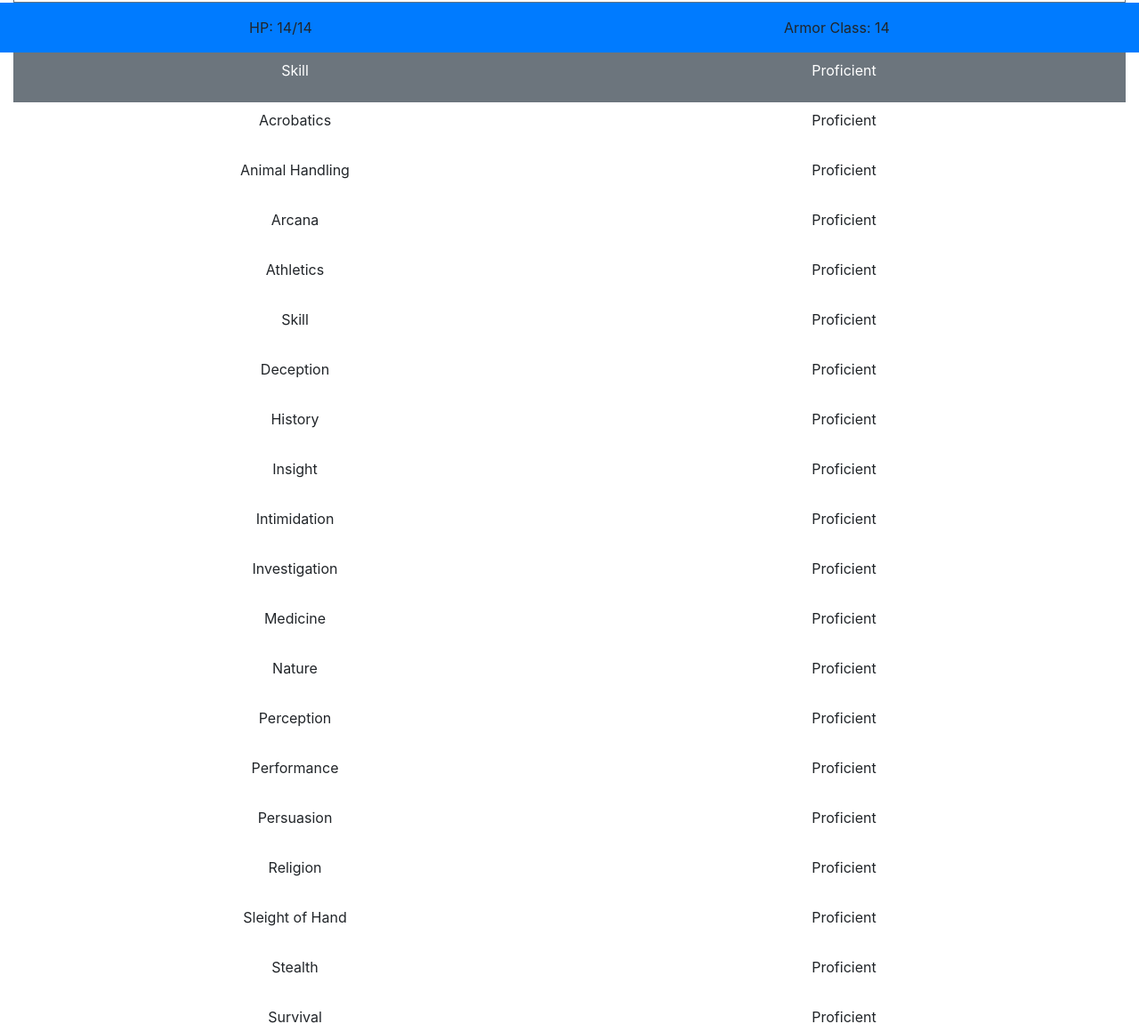
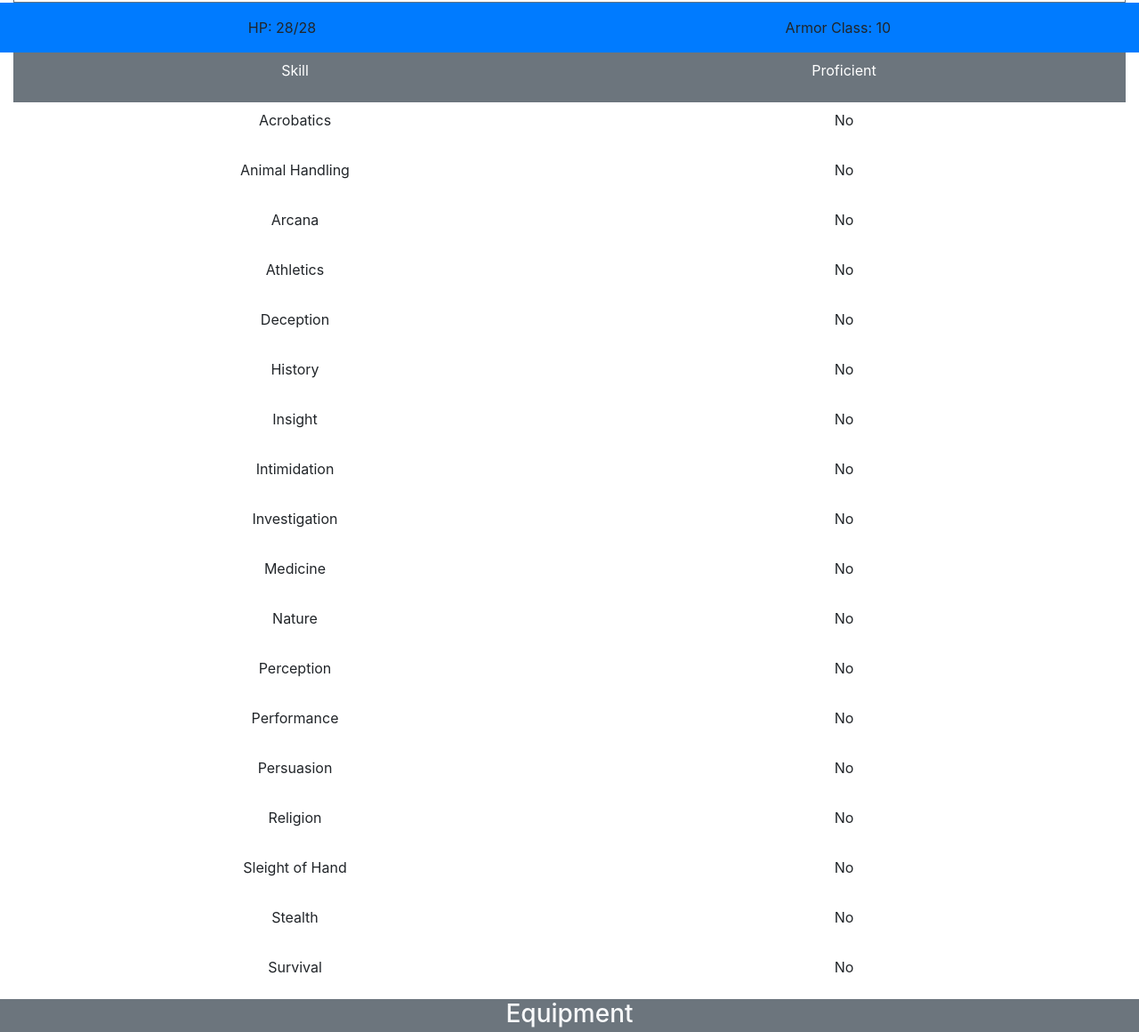
Before and after one commit to LumberJon1/Dungeon-Crawler, a website: page public/character-test.html in a window 1280 px wide. Shown: the part 831-1991 px from the top of the page at 89% size. Drawn offline with nearby package versions, Linux system fonts and the light colour scheme.

Commit message:
Added skills section to generated template

```diff
--- a/public/character-test.html
+++ b/public/character-test.html
@@ -72,93 +72,111 @@
             </div>
         </div>
         <div id="secondary-content-div" class="col-12 d-flex justify-content-around align-items-center bg-primary">
+
     <div class="p-3">
-            <span>HP: </span><span>14</span><span>/</span><span>14</span>
+        <span>HP: </span><span>28</span><span>/</span><span>28</span>
     </div>
+
+
     <div class="p-3">
-            <span>Armor Class: </span><span>14</span>
+        <span>Armor Class: </span><span>10</span>
     </div>
+
         </div>
         <div id="skills-section-div" class="d-flex flex-column col-12 align-items-between">
             <div id="skills-header-div" class="d-flex text-center bg-secondary text-white justify-content-between align-items-between p-2 w-100">
                 <p class="w-50">Skill</p>
                 <p class="w-50">Proficient</p>
             </div>
+
         <div class="d-flex text-center justify-content-between p-2 w-100">
             <p class="w-50">Acrobatics</p>
-                <p class="w-50">Proficient</p>
+            <p class="w-50">No</p>
         </div>
+
         <div class="d-flex text-center justify-content-between p-2 w-100">
             <p class="w-50">Animal Handling</p>
-                <p class="w-50">Proficient</p>
+            <p class="w-50">No</p>
         </div>
+
         <div class="d-flex text-center justify-content-between p-2 w-100">
             <p class="w-50">Arcana</p>
-                <p class="w-50">Proficient</p>
+            <p class="w-50">No</p>
         </div>
+
         <div class="d-flex text-center justify-content-between p-2 w-100">
             <p class="w-50">Athletics</p>
-                <p class="w-50">Proficient</p>
+            <p class="w-50">No</p>
         </div>
-            <div class="d-flex text-center justify-content-between p-2 w-100">
-                <p class="w-50">Skill</p>
-                <p class="w-50">Proficient</p>
-            </div>
+
         <div class="d-flex text-center justify-content-between p-2 w-100">
             <p class="w-50">Deception</p>
-                <p class="w-50">Proficient</p>
+            <p class="w-50">No</p>
         </div>
+
         <div class="d-flex text-center justify-content-between p-2 w-100">
             <p class="w-50">History</p>
-                <p class="w-50">Proficient</p>
+            <p class="w-50">No</p>
         </div>
+
         <div class="d-flex text-center justify-content-between p-2 w-100">
             <p class="w-50">Insight</p>
-                <p class="w-50">Proficient</p>
+            <p class="w-50">No</p>
         </div>
+
         <div class="d-flex text-center justify-content-between p-2 w-100">
             <p class="w-50">Intimidation</p>
-                <p class="w-50">Proficient</p>
+            <p class="w-50">No</p>
         </div>
+
         <div class="d-flex text-center justify-content-between p-2 w-100">
             <p class="w-50">Investigation</p>
-                <p class="w-50">Proficient</p>
+            <p class="w-50">No</p>
         </div>
+
         <div class="d-flex text-center justify-content-between p-2 w-100">
             <p class="w-50">Medicine</p>
-                <p class="w-50">Proficient</p>
+            <p class="w-50">No</p>
         </div>
+
         <div class="d-flex text-center justify-content-between p-2 w-100">
             <p class="w-50">Nature</p>
-                <p class="w-50">Proficient</p>
+            <p class="w-50">No</p>
         </div>
+
         <div class="d-flex text-center justify-content-between p-2 w-100">
             <p class="w-50">Perception</p>
-                <p class="w-50">Proficient</p>
+            <p class="w-50">No</p>
         </div>
+
         <div class="d-flex text-center justify-content-between p-2 w-100">
             <p class="w-50">Performance</p>
-                <p class="w-50">Proficient</p>
+            <p class="w-50">No</p>
         </div>
+
         <div class="d-flex text-center justify-content-between p-2 w-100">
             <p class="w-50">Persuasion</p>
-                <p class="w-50">Proficient</p>
+            <p class="w-50">No</p>
         </div>
+
         <div class="d-flex text-center justify-content-between p-2 w-100">
             <p class="w-50">Religion</p>
-                <p class="w-50">Proficient</p>
+            <p class="w-50">No</p>
         </div>
+
         <div class="d-flex text-center justify-content-between p-2 w-100">
             <p class="w-50">Sleight of Hand</p>
-                <p class="w-50">Proficient</p>
+            <p class="w-50">No</p>
         </div>
+
         <div class="d-flex text-center justify-content-between p-2 w-100">
             <p class="w-50">Stealth</p>
-                <p class="w-50">Proficient</p>
+            <p class="w-50">No</p>
         </div>
+
         <div class="d-flex text-center justify-content-between p-2 w-100">
             <p class="w-50">Survival</p>
-                <p class="w-50">Proficient</p>
+            <p class="w-50">No</p>
         </div>
 
         </div>
```
Also changed, not shown: utils/character-template.js (+25 -88 lines). Lines whose indentation alone changed are shown as unchanged.
